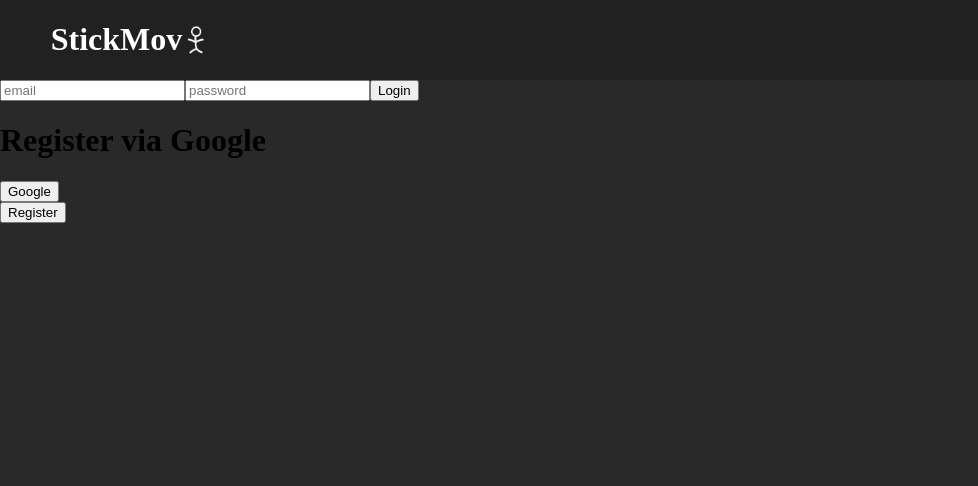
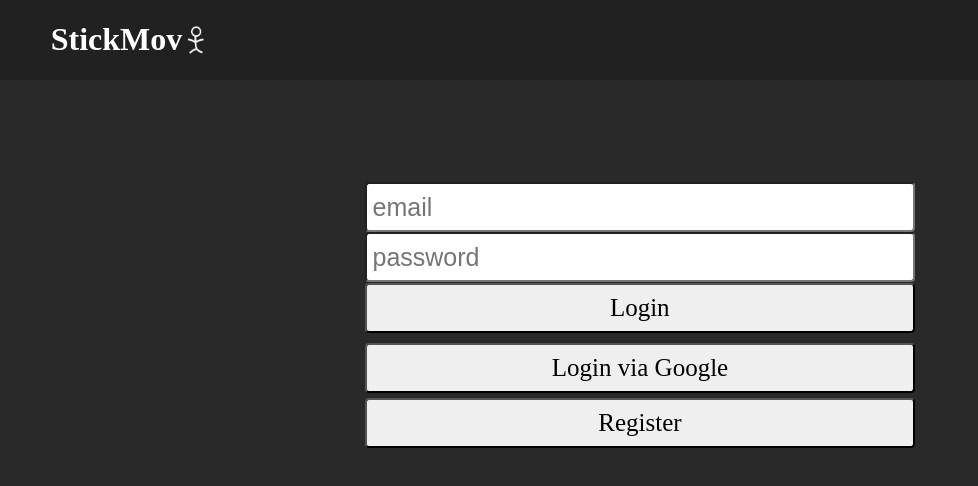
Before and after one commit to Worry4notin/SummativeGrade12, a Vue app in the folder yumyum/: page /Login in a window 1280 px wide. Shown: the top 486 px of the page, without its empty margins (0-978 px from the left). Built offline with nearby package versions, Linux system fonts and the light colour scheme.

Commit message:
assignment should be finished

```diff
--- a/yumyum/src/components/CartInv.vue
+++ b/yumyum/src/components/CartInv.vue
@@ -1,4 +1,6 @@
 <script setup>
+import { auth } from "../firebase";
+import router from "../router";
 import { data } from "../store/index";
 import { ref } from "vue";
 
@@ -14,6 +16,10 @@ function order(data) {
 function closeOrder(data) {
   isOpen.value = false;
   db.removeCart(data);
+}
+
+if(!auth.currentUser){
+  router.push('/Login')
 }
 </script>
 
--- a/yumyum/src/components/LoginSystem.vue
+++ b/yumyum/src/components/LoginSystem.vue
@@ -13,6 +13,7 @@ import { getDoc, doc, setDoc } from "@firebase/firestore";
 
 const email = ref("");
 const passwordFirst = ref("");
+const passWrong = ref(false);
 
 const db = data();
 
@@ -30,8 +31,8 @@ const LoginGoogle = async () => {
     db.inv = cart.data();
     console.log(data().inv)
   }
-  data().user = user;
-  router.push("/Store");
+  db.user = user;
+  router.push('/Store');
 };
 
 const loginEmail = async () => {
@@ -41,9 +42,13 @@ const loginEmail = async () => {
       email.value,
       passwordFirst.value
     );
-    router.push("/Store");
     db.user = user;
+    let cart = (await getDoc(doc(firestore, "cart", user.email)));
+    db.inv = cart.data();
+    console.log("it works")
+    router.push("/Store")
   } catch (error) {
+    passWrong.value = true;
     console.log(error);
   }
 }
@@ -52,16 +57,53 @@ const loginEmail = async () => {
 
 <template>
     <logo />
-    <div class="login">
+    <div class="System">
       <form @submit.prevent="loginEmail()">
         <input type="email" required placeholder="email" v-model="email" />
         <input type="password" required placeholder="password" v-model="passwordFirst" />
         <input type="submit" value="Login" />
       </form>
+      <p v-if="passWrong">Incorrect Login Info</p>
+      <button @click="LoginGoogle()">Login via Google</button>
+      <button @click="$router.push('/Register')">Register</button>
     </div>
-    <div>
-      <h1>Register via Google</h1>
-      <button @click="LoginGoogle()">Google</button>
-    </div>
-      <button @click="$router.push('/Register')">Register</button>
 </template>
+
+<style scoped>
+
+.System {
+  display: flex;
+  flex-direction: column;
+  justify-content: center;
+  align-items: center;
+  margin-top: 8%;
+}
+
+input {
+  display: block;
+  width: 550px;
+  height: 50px;
+  font-size: 25px;
+  padding-left: 1%;
+  box-sizing: border-box;
+  border-radius: 4px;
+}
+
+input[type="submit"] {
+  margin-top: 1px;
+  font-family: cursive;
+}
+
+form{
+  margin-bottom: 5px;
+}
+
+button{
+  margin-top: 5px;
+  width: 550px;
+  height: 50px;
+  font-size: 25px;
+  border-radius: 4px;
+  font-family: cursive;
+}
+</style>
--- a/yumyum/src/components/Products.vue
+++ b/yumyum/src/components/Products.vue
@@ -1,7 +1,7 @@
 <script setup>
+import { auth } from "../firebase";
 import axios from "axios";
 import { ref } from "vue";
-import { useRouter } from "vue-router";
 import { dataTemp } from "../store/index";
 import Modal from "../components/Modal.vue";
 
@@ -33,6 +33,10 @@ const getTMDBData = async (url, options) => {
 const viewProduct = (data) => {
     dataTemp().viewTemp = data;
     dataTemp().isOpen = true;
+}
+
+if(!auth.currentUser){
+  router.push('/Login')
 }
 </script>
 
--- a/yumyum/src/components/RegisterSystem.vue
+++ b/yumyum/src/components/RegisterSystem.vue
@@ -1,6 +1,5 @@
 <script setup>
 import { ref } from "vue";
-import router from "../router/index";
 import logo from "./Logo.vue";
 import { data } from "../store";
 import { auth, firestore } from "../firebase";
@@ -26,7 +25,6 @@ const registerEmail = async () => {
   );
   db.user = user;
   await setDoc(doc(firestore, "cart", user.email), db.inv );
-  router.push("/Login");
 };
 
 </script>
@@ -39,6 +37,43 @@ const registerEmail = async () => {
         <input type="password" required placeholder="password" v-model="passwordFirst" />
         <input type="password" required placeholder="retype password" v-model="passwordSecond" />
         <input type="submit" value="Sign up" />
+        <button @click="$router.push('/Login')">Back to Login</button>
       </form>
     </div>
 </template>
+
+<style scoped>
+
+.register {
+  display: flex;
+  flex-direction: column;
+  justify-content: center;
+  align-items: center;
+  margin-top: 8%;
+}
+
+input {
+  display: block;
+  width: 550px;
+  height: 50px;
+  font-size: 25px;
+  padding-left: 1%;
+  box-sizing: border-box;
+  border-radius: 4px;
+}
+
+input[type="submit"] {
+  margin-top: 1px;
+  font-family: cursive;
+}
+
+button{
+  margin-top: 20px;
+  width: 550px;
+  height: 50px;
+  font-size: 25px;
+  border-radius: 4px;
+  font-family: cursive;
+}
+
+</style>
```
